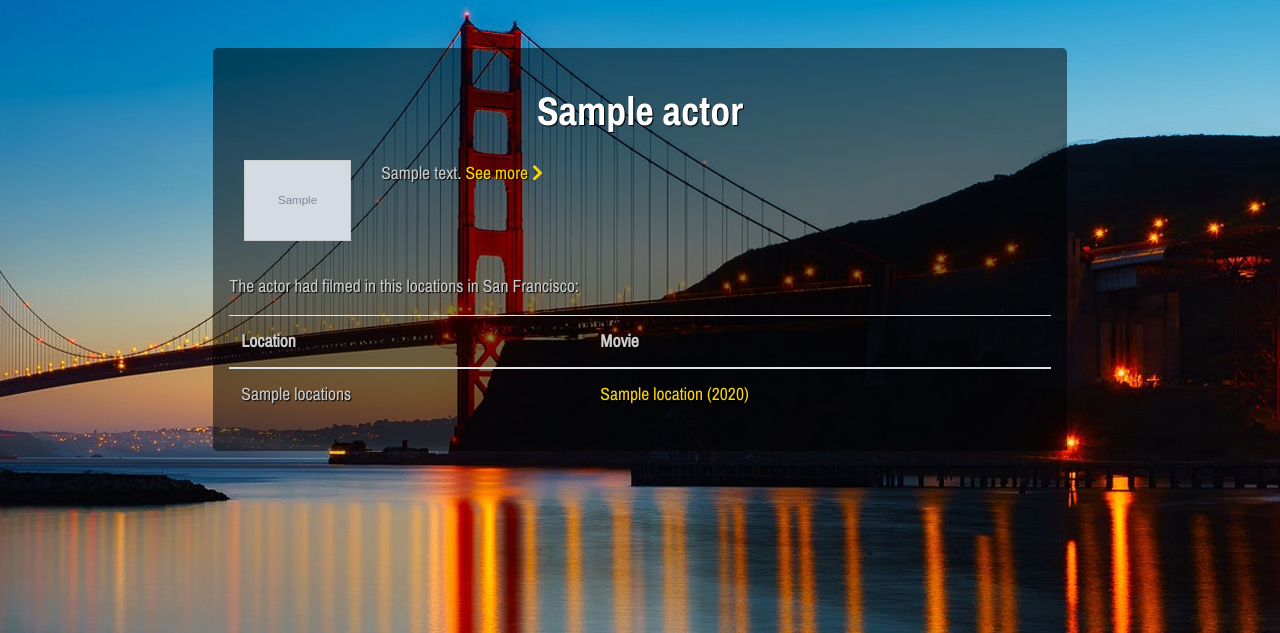
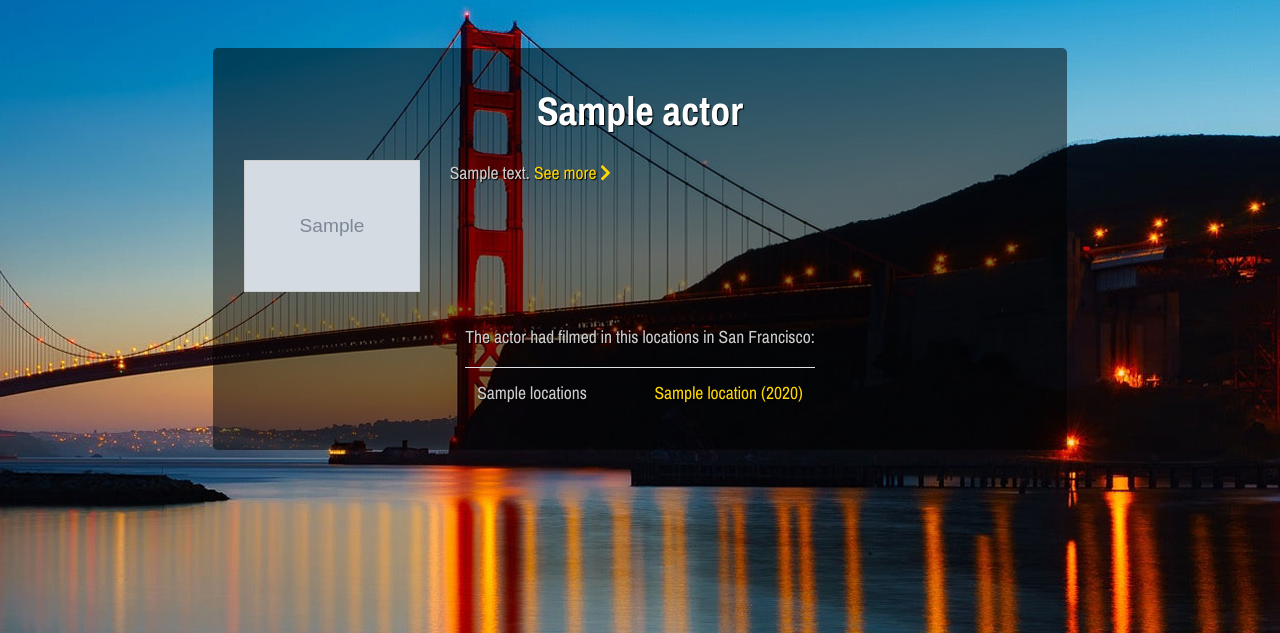
Before and after one commit to ierika/sf_movie_locations, a Django app: template apps/movies/templates/movies/actor.html in a window 1280 px wide. Shown: the part 167-800 px from the top of the page. Run offline with Django 3.2, Linux system fonts and the light colour scheme; the template is opened without the code that fills it: most values are stand-ins (such as "Sample title", 1, 10 or a date in 2020); grey boxes marked "Sample" are stand-in pictures.

Commit message:
update movie and actor pages

```diff
--- a/apps/movies/api.py
+++ b/apps/movies/api.py
@@ -18,8 +18,9 @@ class BaseApi:
         is_cached = (self.cache_name in request.session)
         if not is_cached:
             response = requests.get(self.api_endpoint)
-            self.request.session[self.cache_name] = response.json()
-            self.request.session.set_expiry(86400)  # Let it expire every hour
+            if response.status_code == 200:
+                self.request.session[self.cache_name] = response.json()
+                self.request.session.set_expiry(86400)  # Let it expire every hour
         self.objects = self.request.session.get(self.cache_name)
         return self
 
--- a/apps/movies/templates/movies/actor.html
+++ b/apps/movies/templates/movies/actor.html
@@ -9,37 +9,29 @@
 
             {% if imdb %}
                 <div class="row mx-auto my-3">
-                    <div class="col-md-2 text-center">
+                    {% if imdb.image.thumb %}
+                        <div class="col-md-3 text-center">
                             <img src="{{ imdb.image.thumb }}" class="img-fluid actor-thumbnail mb-3">
                         </div>
+                    {% endif %}
 
-                    <div class="col-md-10">
+                    <div class="col-md-9">
                         <p>{{ imdb.description }} <a href="http://www.imdb.com/name/{{ imdb.person_id }}/bio" target="_blank">See more <i class="fas fa-chevron-right"></i></a></p>
                     </div>
                 </div>
             {% endif %}
 
-            <div class="row mx-auto">
-                <div class="col-xs-12">
+            <div class="row">
+                <div class="col-xs-12 mx-auto">
                     <p>The actor had filmed in {% if locations|length > 1 %}these{% else %}this{% endif %} location{{ locations|pluralize:'s' }} in San Francisco:</p>
-                </div>
-            </div>
 
-            <div class="row mx-auto">
                     <table class="table" width="100%">
-                    <thead>
-                        <tr>
-                            <th>Location</th>
-
-                            <th>Movie</th>
-                        </tr>
-                    </thead>
                         <tbody>
                             {% for location in locations %}
                                 <tr>
                                     <td>{{ location.locations }}</td>
 
-                                <td><a href="{% url 'movies:movie' %}?title={{ location.title|urlencode }}">{{ location.title }} ({{ location.release_year }})</a></td>
+                                    <td align="right"><a href="{% url 'movies:movie' %}?title={{ location.title|urlencode }}">{{ location.title }} ({{ location.release_year }})</a></td>
                                 </tr>
                             {% endfor %}
                         </tbody>
@@ -47,6 +39,7 @@
                 </div>
             </div>
         </div>
+    </div>
 {% else %}
     <p>The actor had no record of any specific filming location in SF.</p>
 {% endif %}
```
Also changed, not shown: apps/movies/templates/movies/movie.html (+5 -3 lines). Lines whose indentation alone changed are shown as unchanged.
